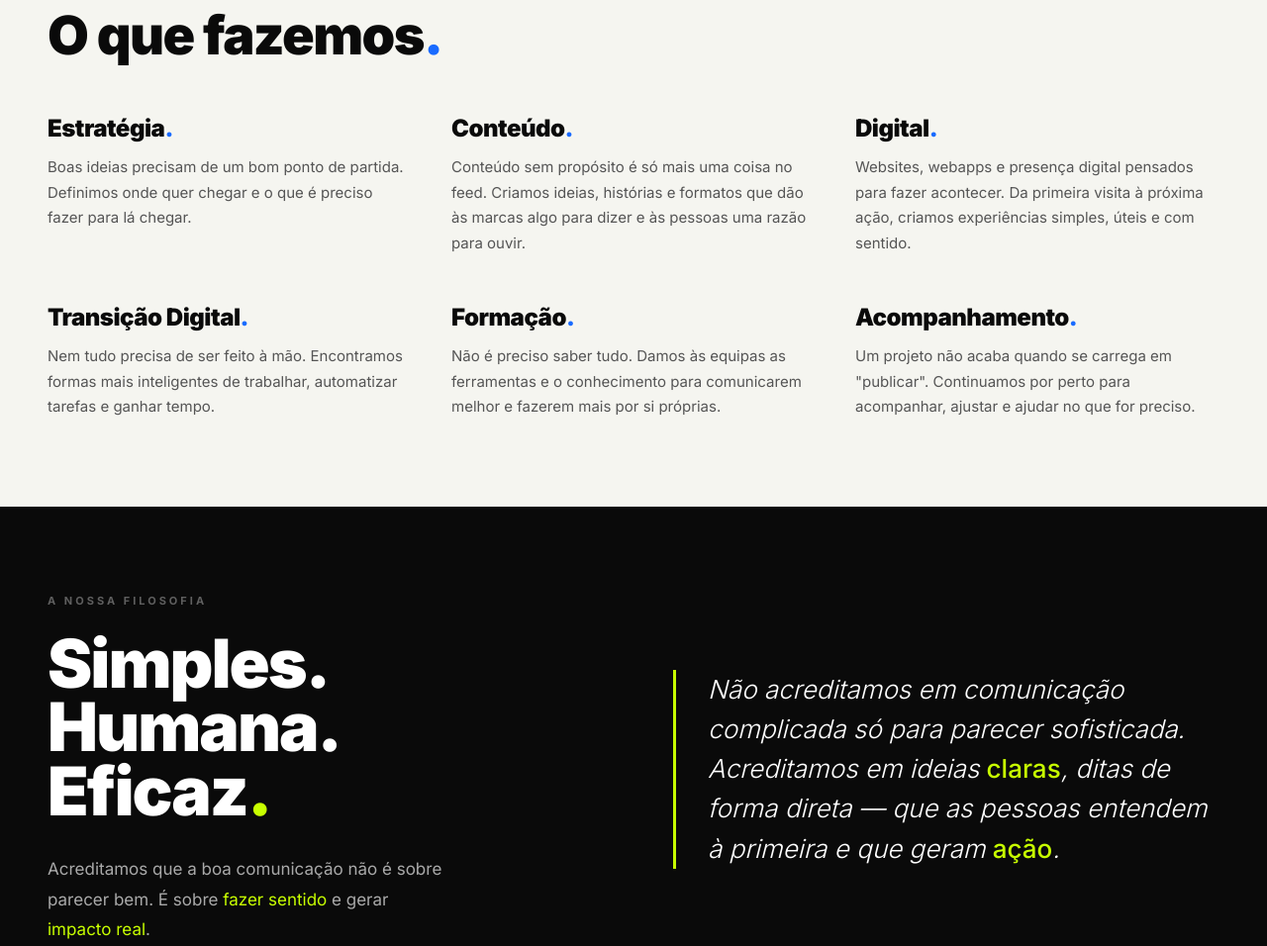
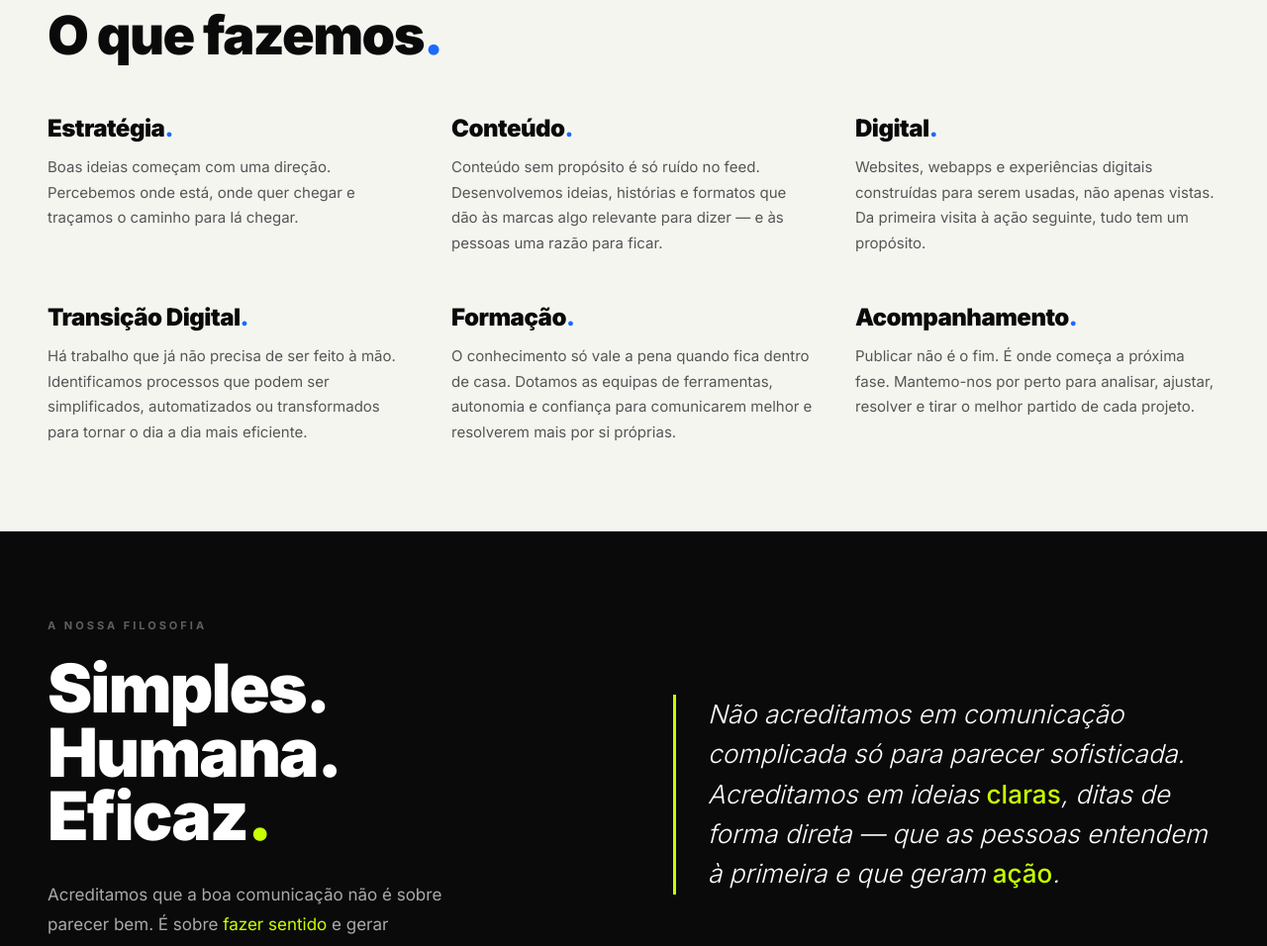
Before and after one commit to andre-torrao/unagi, a plain HTML site: page index.html in a window 1280 px wide. Shown: the part 879-1835 px from the top of the page at 99% size. Drawn offline with nearby package versions, Linux system fonts and the light colour scheme.

Commit message:
Add files via upload

```diff
--- a/index.html
+++ b/index.html
@@ -553,27 +553,27 @@ body{font-family:'Inter',sans-serif;background:#fff;color:#0a0a0a;overflow-x:hid
   <div class="s-servicos-grid">
     <div class="s-servico-card">
       <div class="s-servico-name">Estratégia<span class="blue">.</span></div>
-      <p class="s-servico-desc">Boas ideias precisam de um bom ponto de partida. Definimos onde quer chegar e o que é preciso fazer para lá chegar.</p>
+      <p class="s-servico-desc">Boas ideias começam com uma direção. Percebemos onde está, onde quer chegar e traçamos o caminho para lá chegar.</p>
     </div>
     <div class="s-servico-card">
       <div class="s-servico-name">Conteúdo<span class="blue">.</span></div>
-      <p class="s-servico-desc">Conteúdo sem propósito é só mais uma coisa no feed. Criamos ideias, histórias e formatos que dão às marcas algo para dizer e às pessoas uma razão para ouvir.</p>
+      <p class="s-servico-desc">Conteúdo sem propósito é só ruído no feed. Desenvolvemos ideias, histórias e formatos que dão às marcas algo relevante para dizer — e às pessoas uma razão para ficar.</p>
     </div>
     <div class="s-servico-card">
       <div class="s-servico-name">Digital<span class="blue">.</span></div>
-      <p class="s-servico-desc">Websites, webapps e presença digital pensados para fazer acontecer. Da primeira visita à próxima ação, criamos experiências simples, úteis e com sentido.</p>
+      <p class="s-servico-desc">Websites, webapps e experiências digitais construídas para serem usadas, não apenas vistas. Da primeira visita à ação seguinte, tudo tem um propósito.</p>
     </div>
     <div class="s-servico-card">
       <div class="s-servico-name">Transição Digital<span class="blue">.</span></div>
-      <p class="s-servico-desc">Nem tudo precisa de ser feito à mão. Encontramos formas mais inteligentes de trabalhar, automatizar tarefas e ganhar tempo.</p>
+      <p class="s-servico-desc">Há trabalho que já não precisa de ser feito à mão. Identificamos processos que podem ser simplificados, automatizados ou transformados para tornar o dia a dia mais eficiente.</p>
     </div>
     <div class="s-servico-card">
       <div class="s-servico-name">Formação<span class="blue">.</span></div>
-      <p class="s-servico-desc">Não é preciso saber tudo. Damos às equipas as ferramentas e o conhecimento para comunicarem melhor e fazerem mais por si próprias.</p>
+      <p class="s-servico-desc">O conhecimento só vale a pena quando fica dentro de casa. Dotamos as equipas de ferramentas, autonomia e confiança para comunicarem melhor e resolverem mais por si próprias.</p>
     </div>
     <div class="s-servico-card">
       <div class="s-servico-name">Acompanhamento<span class="blue">.</span></div>
-      <p class="s-servico-desc">Um projeto não acaba quando se carrega em "publicar". Continuamos por perto para acompanhar, ajustar e ajudar no que for preciso.</p>
+      <p class="s-servico-desc">Publicar não é o fim. É onde começa a próxima fase. Mantemo-nos por perto para analisar, ajustar, resolver e tirar o melhor partido de cada projeto.</p>
     </div>
   </div>
 </section>
```
